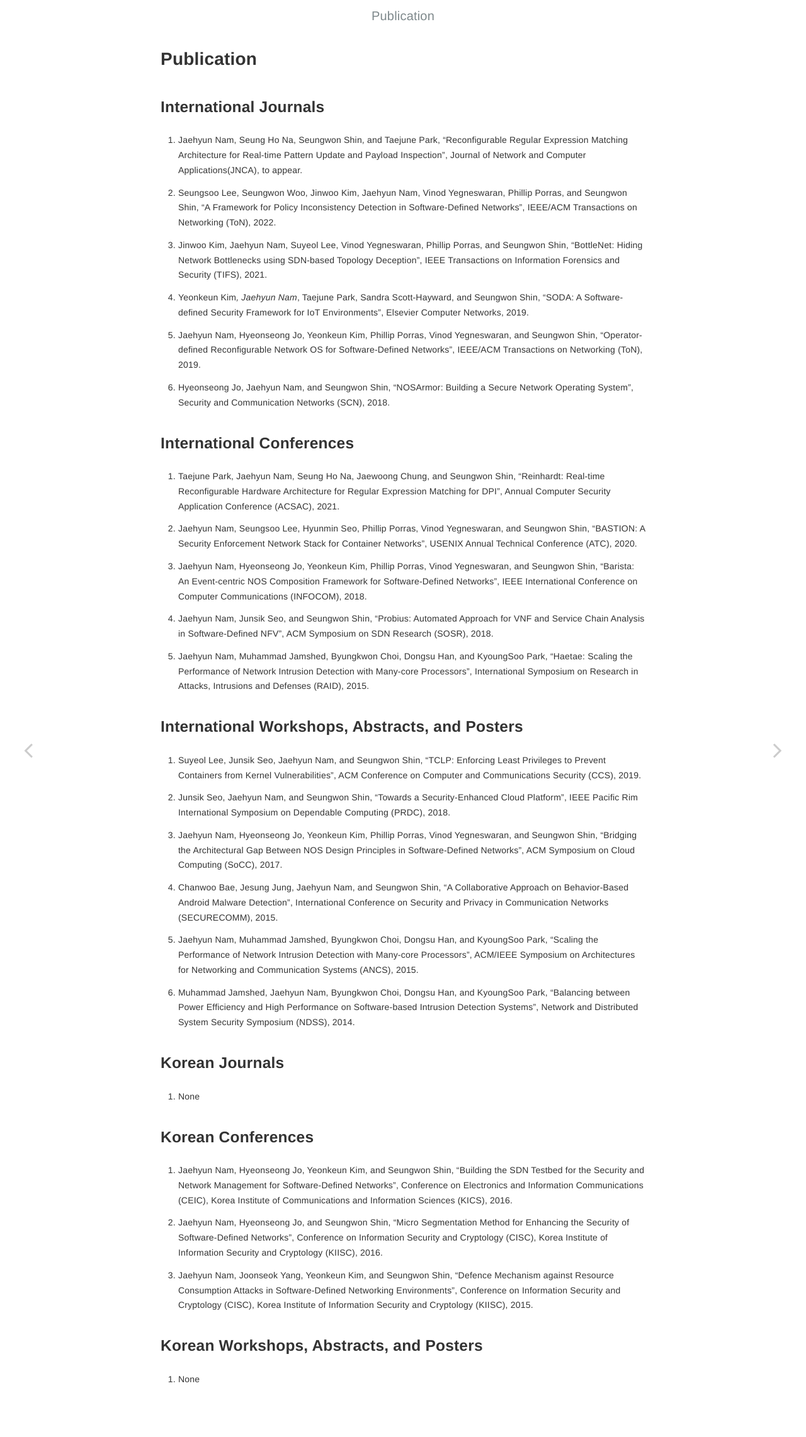
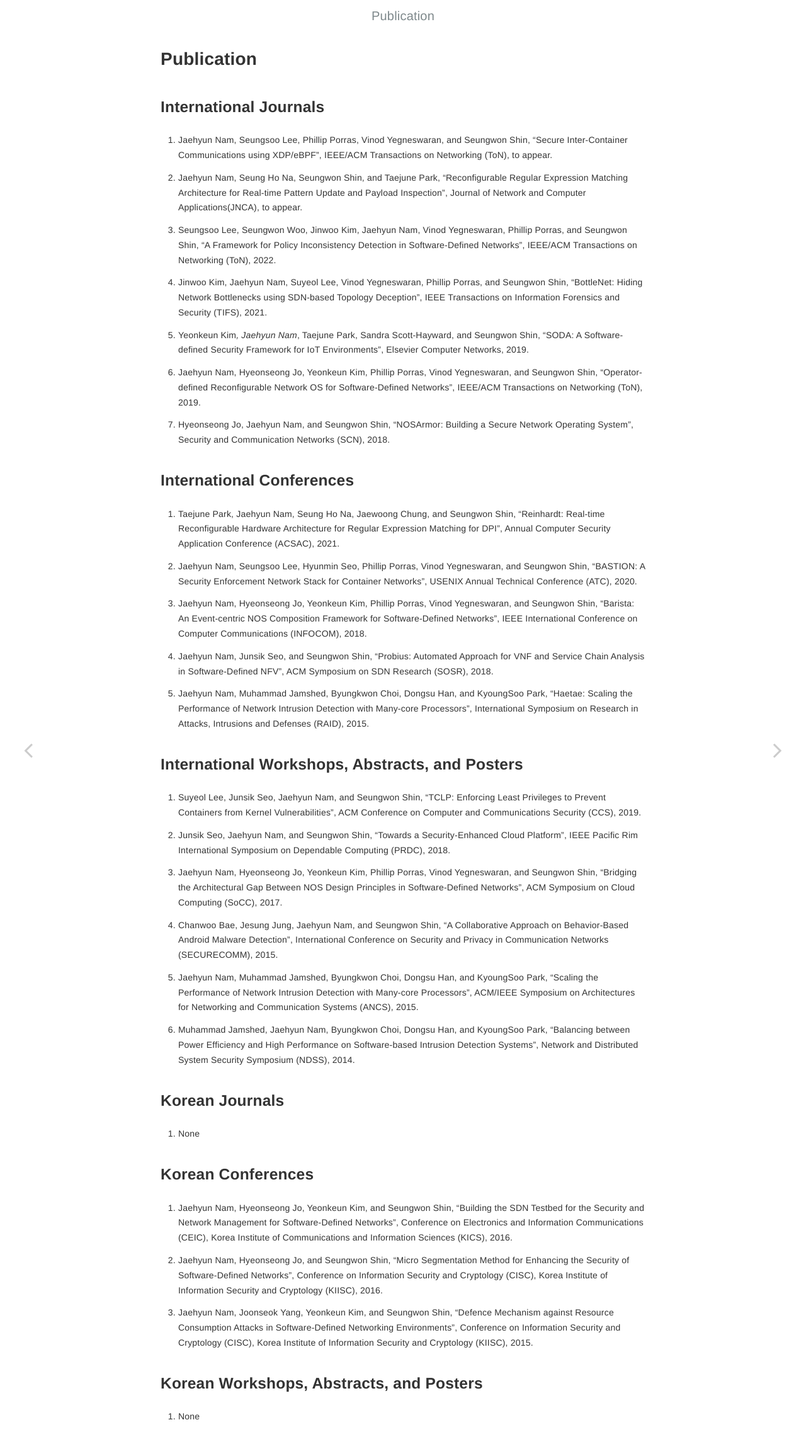
Before and after one commit to nam-jaehyun/nam-jaehyun.github.io, a Jekyll site: the page built from _posts/2022-08-03-publication.md, in a window 1280 px wide. Shown: the whole page at 63% size. Built offline with Jekyll 4.4.1, drawn with Linux system fonts in a browser that asks for light colours.

Commit message:
Update 2022-08-03-publication.md

```diff
--- a/_posts/2022-08-03-publication.md
+++ b/_posts/2022-08-03-publication.md
@@ -7,6 +7,8 @@ layout: post
 ---
 
 ## International Journals
+
+1. Jaehyun Nam, Seungsoo Lee, Phillip Porras, Vinod Yegneswaran, and Seungwon Shin, "Secure Inter-Container Communications using XDP/eBPF", IEEE/ACM Transactions on Networking (ToN), to appear.
 
 1. Jaehyun Nam, Seung Ho Na, Seungwon Shin, and Taejune Park, “Reconfigurable Regular Expression Matching Architecture for Real-time Pattern Update and Payload Inspection”, Journal of Network and Computer Applications(JNCA), to appear.
 
```
